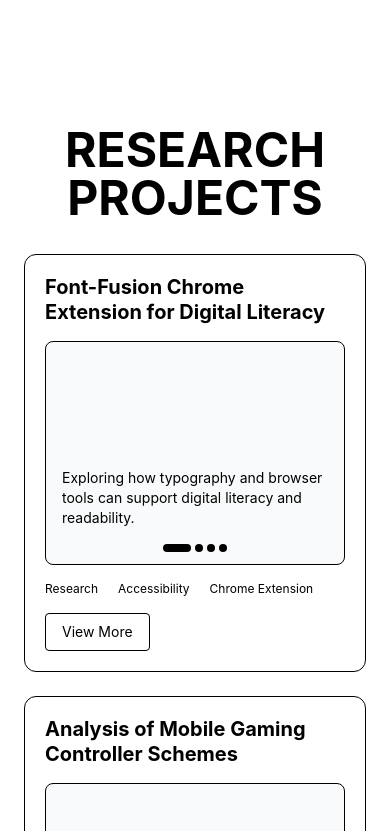
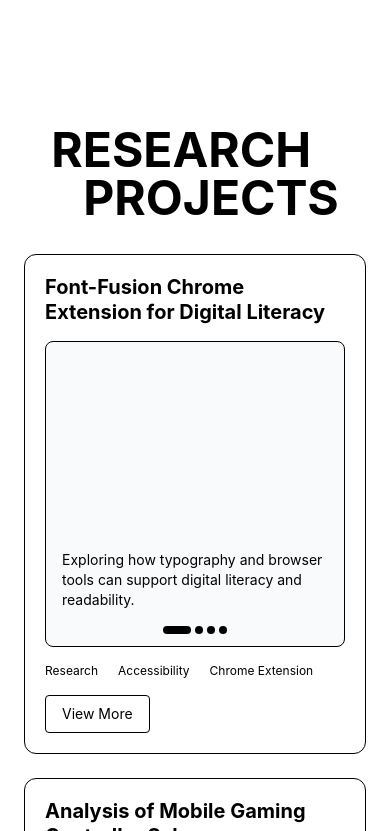
Before and after one commit to shuaiby18/portfolio, a React app: page / in a window 390 px wide. Shown: the part 6013-6844 px from the top of the page. Built offline with nearby package versions, Linux system fonts and the light colour scheme; the HTML template or start-up script is replaced by a standard one.

Commit message:
feat: implement research projects mobile layout and responsivenes

```diff
--- a/src/components/ResearchProjects.jsx
+++ b/src/components/ResearchProjects.jsx
@@ -21,9 +21,17 @@ function ResearchProjects() {
       {/* Standard centered container */}
       <div className="max-w-7xl mx-auto px-6 md:px-10 lg:px-16">
 
+
         {/* Section heading */}
-        <h2 className="text-[clamp(3rem,1rem_+_7.5vw,6rem)] leading-none font-bold text-center mb-8 lg:mb-10">
-          RESEARCH PROJECTS
+        <h2 className="text-[clamp(3rem,1rem_+_7.5vw,6rem)] leading-none font-bold text-center mb-8 lg:mb-10 md:-mx-10 lg:-mx-16">
+          <span className="inline-block text-left md:text-center md:whitespace-nowrap md:tracking-tighter xl:tracking-normal">
+            <span className="block md:inline">
+              RESEARCH
+            </span>
+            <span className="block pl-8 md:inline md:pl-0 md:ml-3 lg:ml-4">
+              PROJECTS
+            </span>
+          </span>
         </h2>
 
         {/* Research projects grid */}
@@ -32,13 +40,12 @@ function ResearchProjects() {
           {researchProjects.map((project) => (
             <div
               key={project.title}
-              className="min-w-0 h-full border rounded-xl p-5 sm:p-6 lg:p-7 min-h-[380px] lg:min-h-[450px] flex flex-col"
-            >
+className="min-w-0 h-full border rounded-xl p-5 sm:p-6 lg:p-7 min-h-[500px] lg:min-h-[450px] flex flex-col"            >
 
-{/* Research title */}
-<h3 className="text-xl md:text-2xl lg:text-[22px] leading-tight font-bold text-left lg:min-h-[56px]">
-  {project.title}
-</h3>
+              {/* Research title */}
+              <h3 className="text-xl md:text-2xl lg:text-[22px] leading-tight font-bold text-left lg:min-h-[56px]">
+                {project.title}
+              </h3>
 
               {/* Research animation / video carousel */}
               <div className="relative flex-1 min-h-[200px] lg:min-h-[220px] mt-4 mb-4 border rounded-lg bg-gray-50">
```
